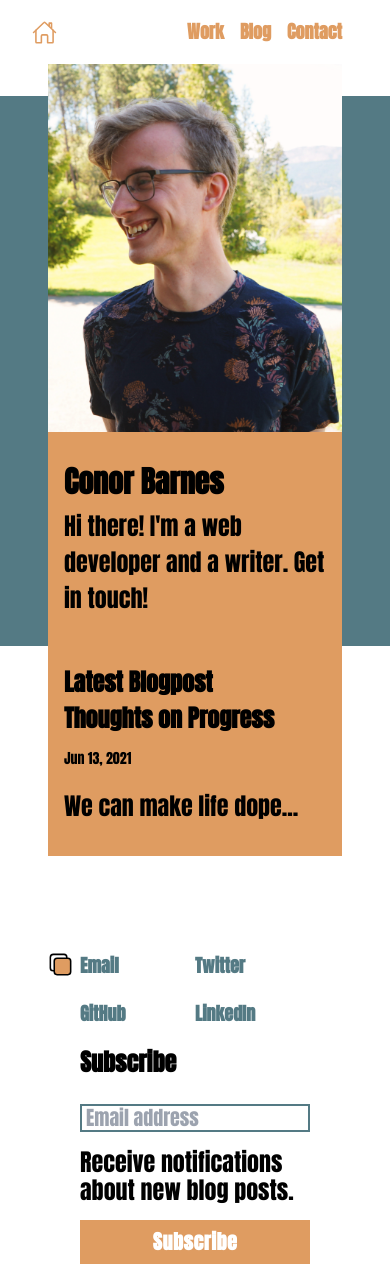
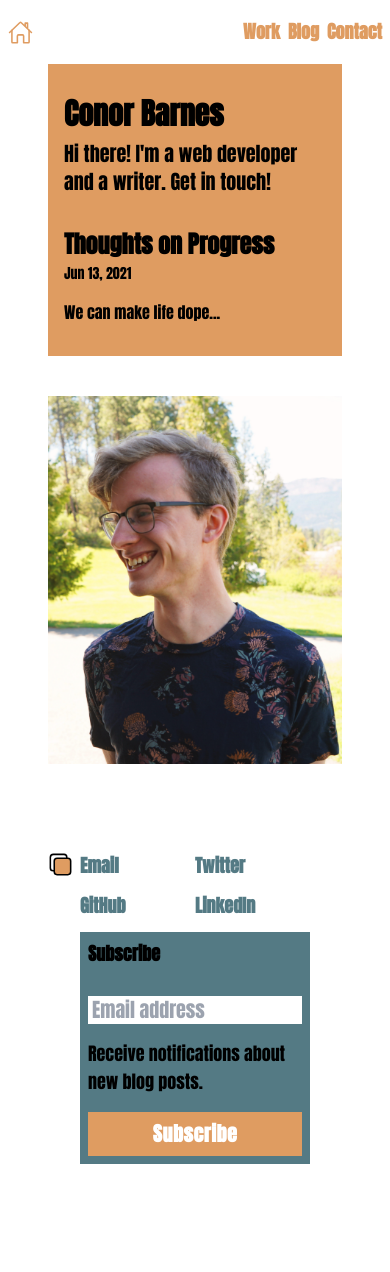
Before and after one commit to ideopunk/blog, a Next.js app: page / in a window 390 px wide. After the commit the page ends 1188 px from the top, so only its background shows below. Built offline with nearby package versions, Linux system fonts and the light colour scheme; what @tailwindcss/typography would draw is missing.

Commit message:
more ui fixes

```diff
--- a/components/Contact.tsx
+++ b/components/Contact.tsx
@@ -35,7 +35,7 @@ export default function ContactForm() {
 
 	return (
 		<div
-			className="flex sm:flex-col flex-wrap sm:flex-nowrap justify-start h-24 sm:h-44 w-full sm:w-1/2"
+			className="flex sm:flex-col flex-wrap sm:flex-nowrap justify-start  w-full sm:w-1/2 "
 			id="contact"
 		>
 			<div className="flex items-start sm:items-center relative w-1/2 text-left">
--- a/components/Layout.tsx
+++ b/components/Layout.tsx
@@ -6,13 +6,13 @@ import { ReactNode } from "react";
 
 function HeaderLink({ children, href }: { children: ReactNode; href?: string }) {
 	return href ? (
-		<a className="mr-4 transition ease-out text-secondary hover:text-black" href={href}>
+		<a className="transition ease-out text-secondary hover:text-black" href={href}>
 			{children}
 		</a>
 	) : (
 		<Link href={typeof children === "string" ? `/${children.toLowerCase()}` : "/"}>
 			<a
-				className="mr-4 transition ease-out text-secondary hover:text-black cursor-pointer"
+				className="transition ease-out text-secondary hover:text-black cursor-pointer"
 				href={href}
 			>
 				{children}
@@ -37,12 +37,14 @@ export default function Layout({ children }: { children: ReactNode }) {
 		<div>
 			<header
 				id="top"
-				className="flex text-lg static sm:sticky w-full  h-10 top-0 left-0 z-20 justify-between font-semibold backdrop-opacity-80 p-8 items-center bg-opacity-50 bg-white"
+				className="flex text-lg static sm:sticky w-full
+						h-10 top-0 left-0 z-20 justify-between font-semibold
+						backdrop-opacity-80 py-8 px-2 md:px-8 items-center bg-opacity-50 bg-white"
 			>
 				<HeaderLink>
 					<Home />
 				</HeaderLink>
-				<div>
+				<div className="divide-x-8 md:divide-x-[2rem] divide-transparent">
 					<HeaderLink>Work</HeaderLink>
 					<HeaderLink>Blog</HeaderLink>
 					<HeaderLink href="#contact">Contact</HeaderLink>
@@ -50,7 +52,7 @@ export default function Layout({ children }: { children: ReactNode }) {
 			</header>
 			<main>{children}</main>
 
-			<footer className="p-4 flex text-lg flex-col sm:flex-row justify-evenly py-8 px-20">
+			<footer className=" flex text-lg flex-col sm:flex-row justify-evenly py-6 px-20 items-center">
 				<Contact />
 				<Subscribe />
 				{/* <button onClick={toggleDarkMode} className="w-10 h-10 hover:bg-gray-600">
--- a/components/Project.tsx
+++ b/components/Project.tsx
@@ -60,10 +60,10 @@ export default function Project({
 				)}
 				{comp && comp}
 			</span>
-			<a href={link} className="w-96 sm:mb-20 md:mb-0border-4">
+			<a href={link} className="w-96 sm:mb-20 md:mb-0 ">
 				<div className="m-4 mt-8 pt-0 px-4 pb-16 sm:p-4 sm:rounded w-full sm:w-96  sm:m-0">
-					<h2 className={`mb-4 ${dark ? "text-white" : ""}`}>{title}</h2>
-					<p className={`mb-4 ${dark ? "text-white" : ""}`}>{text}</p>
+					<h2 className={`mb-4 text-5xl ${dark ? "text-white" : ""}`}>{title}</h2>
+					<p className={`mb-4 text-2xl ${dark ? "text-white" : ""}`}>{text}</p>
 				</div>
 			</a>
 			{size > 600 && <ScrollArrow to={id + 1} bottom={bottom} />}
--- a/components/Subscribe.tsx
+++ b/components/Subscribe.tsx
@@ -33,8 +33,8 @@ export default function Subscribe() {
 	}
 
 	return (
-		<form onSubmit={subscribe} className="h-48 flex flex-col rounded max-w-lg">
-			<h3>Subscribe</h3>
+		<form onSubmit={subscribe} className="flex flex-col max-w-lg bg-primary p-2">
+			<h3 className="font-bold">Subscribe</h3>
 			<label className="invisible" htmlFor="email-input">
 				Email address
 			</label>
@@ -45,7 +45,7 @@ export default function Subscribe() {
 				placeholder="Email address"
 				required
 				onChange={handleChange}
-				className="outline-none border-2 text-xl h-7 border-primary appearance-none rounded-none"
+				className="outline-none text-xl h-7 appearance-none rounded-none w-full"
 				type="email"
 			/>
 			<p className="mt-4">
--- a/pages/blog/[id].tsx
+++ b/pages/blog/[id].tsx
@@ -40,12 +40,11 @@ export default function Post({ parsedPostData }: { parsedPostData: ParsedPostDat
 	}, []);
 
 	return (
-		<article className="mx-4 sm:mx-auto max-w-4xl  p-4">
+		<div className="sm:mx-auto text-xl max-w-prose px-2">
 			<Head>
 				<title>{parsedPostData.title} / Conor Barnes </title>
 			</Head>
-			<h1 className="text-xl font-bold md:text-2xl mb-4">{parsedPostData.title}</h1>
-			<br />
+			<h1 className="text-xl font-bold md:text-2xl mb-4 md:mb-6">{parsedPostData.title}</h1>
 			<div className="flex flex-col md:flex-row justify-between mb-4">
 				<Date dateString={parsedPostData.date} />
 				<span className="text-sm md:text-base font-light">
@@ -56,9 +55,9 @@ export default function Post({ parsedPostData }: { parsedPostData: ParsedPostDat
 
 			<article
 				dangerouslySetInnerHTML={{ __html: parsedPostData.lazyHtml }}
-				className={`prose prose-sm md:prose-md max-w-none my-4 `}
+				className={`prose prose-lg max-w-none md:prose-xl my-4 `}
 			/>
 			<div className={`commentbox mb-4`} />
-		</article>
+		</div>
 	);
 }
--- a/pages/index.tsx
+++ b/pages/index.tsx
@@ -12,12 +12,12 @@ export async function getStaticProps() {
 
 export default function Home({ latestPost }) {
 	return (
-		<section className="flex flex-col md:flex-row items-center px-12 md:px-0 md:ml-12 md:mr-24 mb-16 md:mt-8 justify-between relative">
+		<section className="flex flex-col-reverse md:flex-row items-center px-12 md:px-0 md:ml-12 md:mr-24 mb-16 md:mt-8 justify-between relative">
 			<Head>
 				<title>Conor Barnes</title>
 			</Head>
-			<div className="top-8 md:-left-12 absolute w-full md:w-[95vw] h-[550px] bg-primary z-0" />
-			<Image src="/images/headshot.jpg" alt="headshot" width={500} height={625} priority />
+			<div className="-top-1/3 md:top-1/4 lg:top-8 md:-left-12 absolute  md:w-[95vw] md:h-1/2 lg:h-5/6 bg-primary z-0" />
+			<Image src="/images/headshot.jpg" alt="headshot" width={400} height={500} priority />
 
 			{/* <Image
 				src={profilePic}
@@ -27,23 +27,23 @@ export default function Home({ latestPost }) {
 				priority
 				placeholder="blur"
 			/> */}
-			<div className="w-full md:w-[800px] z-10 bg-secondary hover:bg-primary">
-				<div className="transition ease-out p-4 text-black  flex items-center hover:bg-black hover:text-white">
+			<div className="w-full sm:w-[640px] md:w-[767px] z-10 max-w-prose md:ml-8 mb-10 md:mb-0">
+				<div className="transition-colors p-4 text-black bg-secondary  flex items-center hover:bg-pink-300  ">
 					<Link href="/work">
 						<a>
 							<h1 className="pt-4 md:py-0 text-3xl font-bold md:text-4xl mb-2 md:relative">
 								Conor Barnes
 							</h1>
-							<p>Hi there! I'm a web developer and a writer. Get in touch!</p>
+							<p className="text-xl font-medium">
+								Hi there! I'm a web developer and a writer. Get in touch!
+							</p>
 						</a>
 					</Link>
 				</div>
-				<div className="transition ease-out text-black  p-4 hover:bg-black hover:text-white">
+				<div className="transition-colors text-black bg-secondary p-4 hover:bg-pink-300 ">
 					<Link href={`/blog/${latestPost.id}`}>
 						<a>
-							<h3 className="mt-4">Latest Blogpost</h3>
-
-							<h3>{latestPost.title}</h3>
+							<h3 className="text-2xl font-bold">{latestPost.title}</h3>
 							<p className="mb-4">
 								<Date dateString={latestPost.date} />
 							</p>
--- a/pages/work.tsx
+++ b/pages/work.tsx
@@ -21,8 +21,8 @@ function Languages() {
 	return (
 		<>
 			<div
-				className="flex flex-wrap items-center justify-center"
-				style={{ width: size / (mobileRatio / 3) }}
+				className="flex flex-wrap items-center justify-between  "
+				style={{ width: size / (mobileRatio / 3) + 20 }}
 			>
 				<HTML size={size / mobileRatio} />
 				<CSS size={size / mobileRatio} />
--- a/public/style/globals.css
+++ b/public/style/globals.css
@@ -52,7 +52,7 @@ img {
 	display: block;
 }
 
-h1 {
+/* h1 {
 	font-size: 4rem;
 }
 
@@ -68,7 +68,7 @@ h3 {
 
 p {
 	font-size: 1.5rem;
-}
+} */
 
 hr {
 	border: 0;
```
Also changed, not shown: 1 other file (tests, documents, lock files or other folders).
